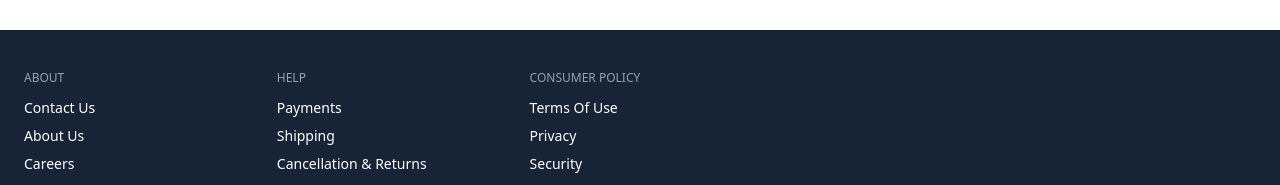
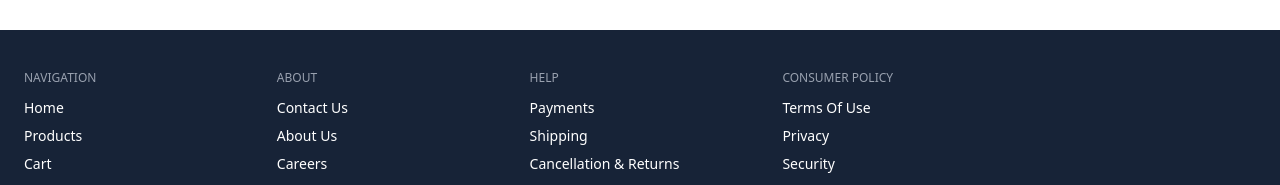
Before and after one commit to Nisita-Chandel/Flipcart-clone, a React app in the folder frontend/: page / in a window 1280 px wide. Shown: the part 1444-1629 px from the top of the page. Built offline with nearby package versions, Linux system fonts and the light colour scheme; the HTML template or start-up script is replaced by a standard one.

Commit message:
updated code

```diff
--- a/frontend/src/components/Footer.jsx
+++ b/frontend/src/components/Footer.jsx
@@ -4,6 +4,22 @@ const Footer = () => {
   return (
     <footer className="bg-[#172337] text-gray-300 pt-10 mt-10">
       <div className="max-w-7xl mx-auto px-6 grid grid-cols-1 md:grid-cols-5 gap-8 text-sm">
+
+        {/* NAVIGATION */}
+        <div>
+          <h3 className="text-gray-400 mb-3 uppercase text-xs">Navigation</h3>
+          <ul className="space-y-2 text-white">
+            <li>
+              <Link to="/" className="hover:underline">Home</Link>
+            </li>
+            <li>
+              <Link to="/products" className="hover:underline">Products</Link>
+            </li>
+            <li>
+              <Link to="/cart" className="hover:underline">Cart</Link>
+            </li>
+          </ul>
+        </div>
 
         {/* ABOUT */}
         <div>
@@ -35,6 +51,7 @@ const Footer = () => {
             <li><Link to="/security">Security</Link></li>
           </ul>
         </div>
+
       </div>
     </footer>
   );
```
